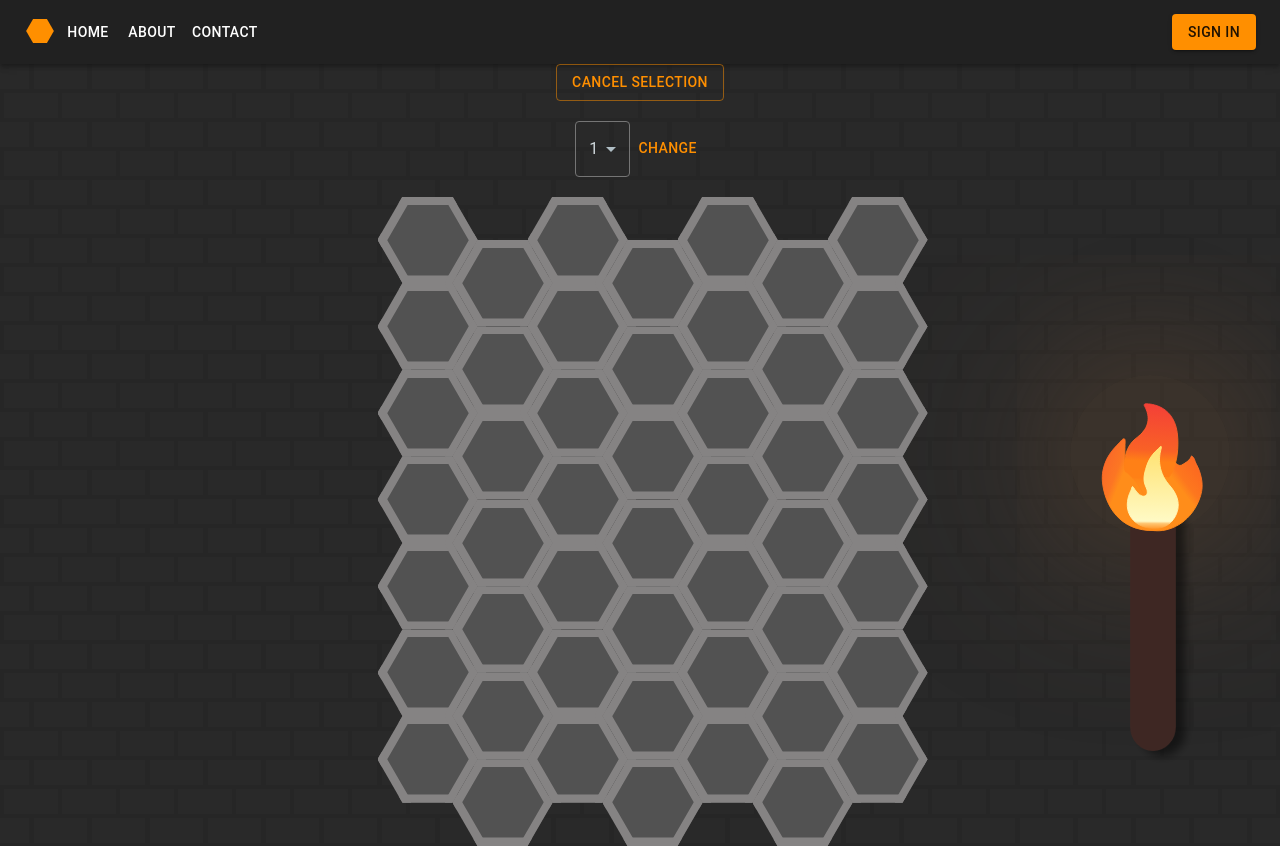
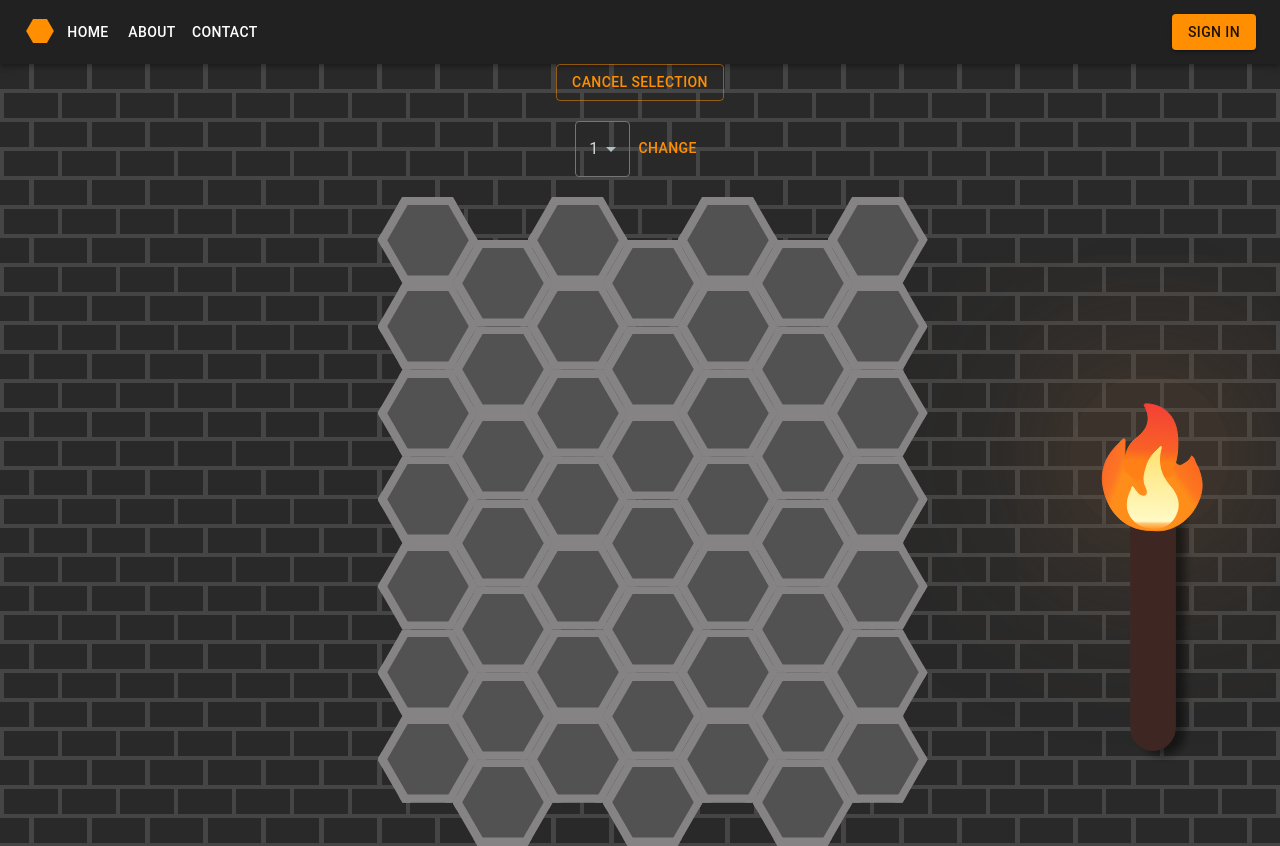
Before and after one commit to ilik-sh/dnd-dungeon, a React (Create React App) app in the folder dnd-client/: page /configuration in a window 1280 px wide. Built offline with nearby package versions, Linux system fonts and the light colour scheme.

Commit message:
style: change bg color of body

```diff
--- a/dnd-client/src/index.css
+++ b/dnd-client/src/index.css
@@ -15,7 +15,7 @@ html, body {
 
 body {
   margin: 0;
-  background: #262626;
+  background: #454545;
   background-image: linear-gradient(335deg, rgb(41, 41, 41) 23px, transparent 23px),
   linear-gradient(155deg, rgb(41, 41, 41) 23px, transparent 23px),
   linear-gradient(335deg, rgb(41, 41, 41) 23px, transparent 23px),
```
